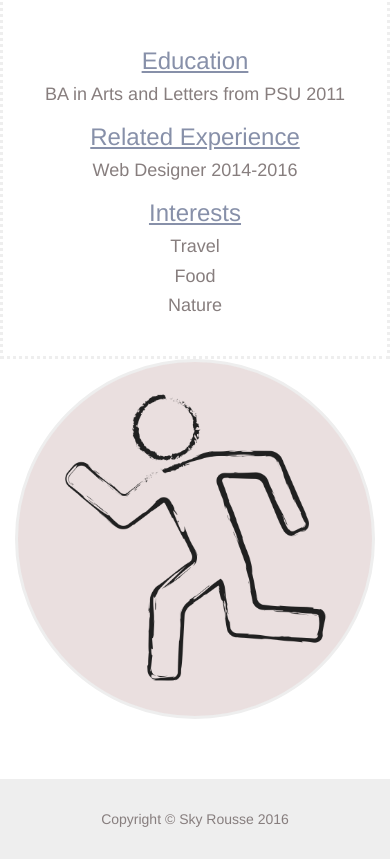
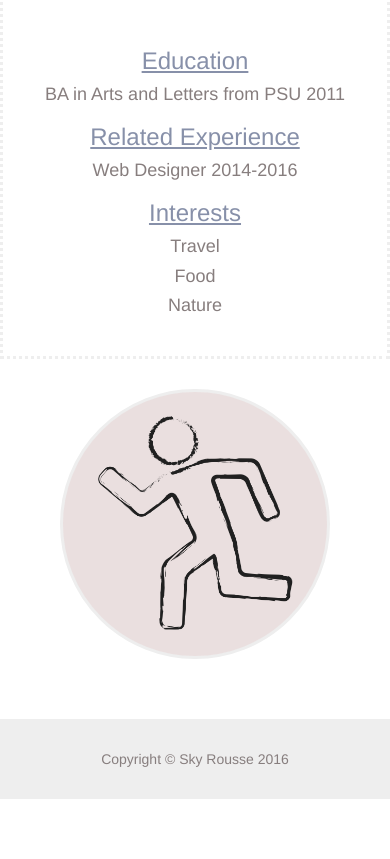
Before and after one commit to SkyRousse/Portfolio, a plain HTML site: page index.html in a window 390 px wide. Shown: the part 1911-2770 px from the top of the page. After the commit the page ends 2710 px from the top, so only its background shows below. Drawn offline with nearby package versions, Linux system fonts and the light colour scheme.

Commit message:
add media query for mobile screen sizes to adjust the size of image in the about me section

```diff
--- a/css/my-styles.css
+++ b/css/my-styles.css
@@ -84,4 +84,8 @@ footer {
     display: block;
     margin: 0 auto;
   }
+  .about img {
+    margin-top: 30px;
+    max-width: 75%;
+  }
  }
```
